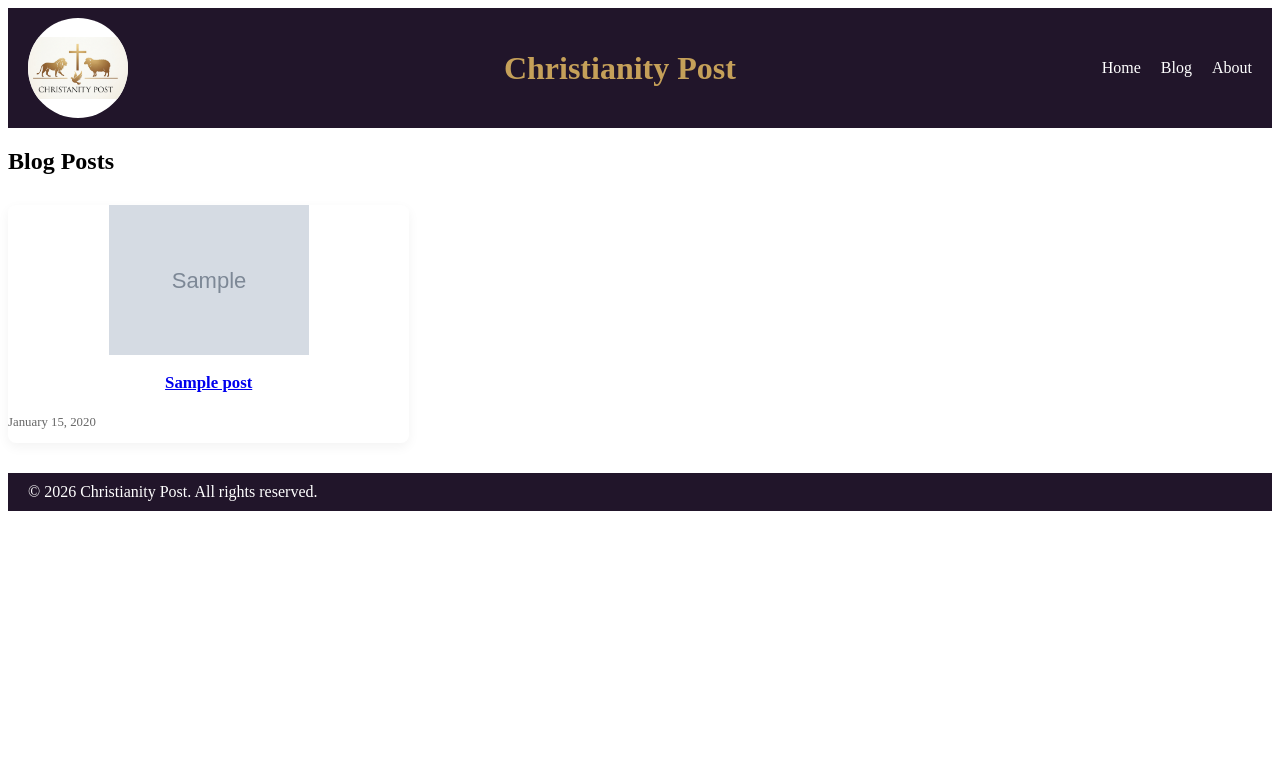
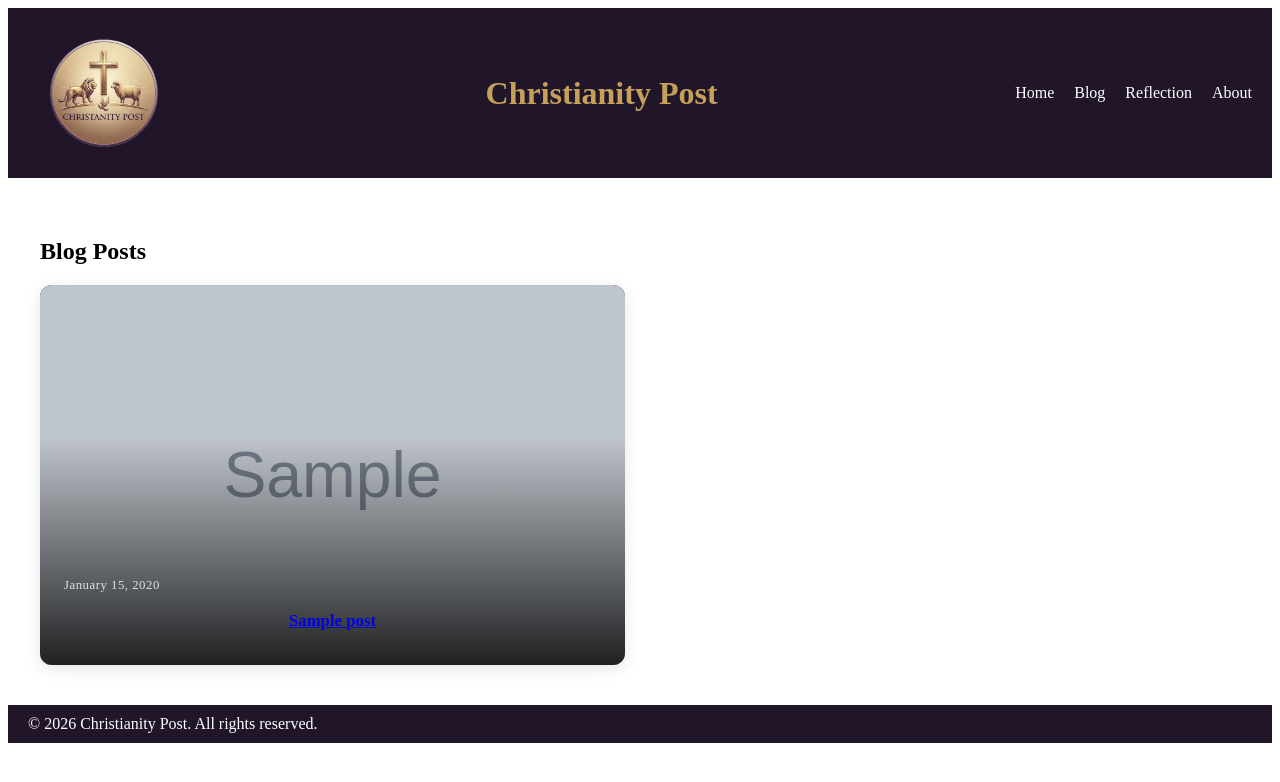
Before and after one commit to elwen-maculob/christianity-post, a Django app: template blog/templates/blog/blog_list.html in a window 1280 px wide. Shown: the top 782 px of the page. Run offline with Django 5.2, Linux system fonts and the light colour scheme; the template is opened without the code that fills it: most values are stand-ins (such as "Sample title", 1, 10 or a date in 2020); grey boxes marked "Sample" are stand-in pictures.

Commit message:
Addded new logo, reflection list and new custom.css

```diff
--- a/blog/models.py
+++ b/blog/models.py
@@ -19,6 +19,7 @@
     author = models.ForeignKey(User, on_delete=models.CASCADE, related_name='blog_posts')
     category = models.ForeignKey(Category, on_delete=models.PROTECT, null=True, blank=True, related_name='posts')
     content = models.TextField()
+    description = models.TextField(max_length=300, blank=True, null=True)
     verse_highlight = models.TextField(blank=True, null=True, help_text="Optional scripture verse to meditate on.")
     featured_image = models.ImageField(upload_to='featured_images/', blank=True, null=True)
     created_on = models.DateField()
--- a/blog/static/blog/css/style.css
+++ b/blog/static/blog/css/custom.css
@@ -43,11 +43,6 @@
     color: #fff;
 }
 
-.featured-post-image {
-    max-width: 200px;
-    height: auto;
-    margin-bottom: 20px;
-}
 .post-detail-image {
     display: block;
     margin: 20px auto;
@@ -58,14 +53,20 @@
     object-fit: cover;
 }
 .site-logo {
-    max-width: 100px;
-    height: 100px;
+    background: transparent !important;
+    max-width: 150px;
+    height: 150px;
     border-radius: 50%;
     object-fit: contain;
     margin-right: 10px;
-    background-color: #fff;
+    mix-blend-mode: screen;
 }
 
+.blog-list-container, .reflection-list-container {
+    max-width: 1200px;
+    margin: 0 auto;
+    padding: 40px 20px;
+}
 .post-container {
     max-width: 800px;
     margin: 40px auto;
@@ -101,11 +102,12 @@
     box-shadow: 0 4px 15px rgba(0, 0, 0, 0.5);
 }
 
-.blog-list {
+.blog-list, .reflection-list {
     display: grid;
-    grid-template-columns: repeat(3, 1fr);
+    grid-template-columns: repeat(2, 1fr);
     gap: 30px;
-    margin: 30px 0;
+    width: 100%;
+    margin-top: 20px;
 }
 .blog-list h3 {
     font-size: 1.05rem;
@@ -114,35 +116,66 @@
     text-align: center;
 }
 .blog-list h3 a {
-    color: #2b1b36;
+    color: #ffffff;
     text-decoration: none;
+    font-size: 1.4rem;
+    font-weight: 700;
+    line-height: 1.3;
+    text-shadow: 0 2px 4px rgba(0,0,0,0.3);
 }
 .blog-list h3 a:hover {
     color: #c5a059;
 }
 .featured-post-image{
+    position: absolute;
+    top: 0;
+    left: 0;
     width: 100%;
-    height: auto;
-    max-height: 260px;
-    object-fit: contain;
-    margin: 0 auto;
+    height: 100%;
+    object-fit: cover;
     object-position: center;
-    background-color: #f9f9f9;
-    display: block;
+    z-index: 1;
 }
 .blog-card {
-    background-color: #ffffff;
-    border-radius: 8px;
-    box-shadow: 0 4px 12px rgba(0, 0, 0, 0.05);
+    position: relative;
+    width: 100%;
+    height: 380px;
+    border-radius: 12px;
     overflow: hidden;
+    box-shadow: 0 4px 15px rgba(0, 0, 0, 0.1);
     display: flex;
     flex-direction: column;
-    transition: transform 0.2s ease;
+    justify-content: flex-end;
+    background-color: #1a1a1a;
+}
+.blog-card-overlay {
+    position: absolute;
+    top: 0;
+    left: 0;
+    width: 100%;
+    height: 100%;
+    background: linear-gradient(to bottom, rgba(0,0,0,0.1) 40%, rgba(0, 0, 0, 0.85) 100%);
+    z-index: 2;
+}
+.card-content {
+    position: relative;
+    z-index: 3;
+    padding: 24px;
+    color: #ffffff;
 }
 .blog-card:hover {
     transform: translateY(-4px);
 }
 .post-date {
     font-size: 0.8rem;
-    color: #666666;
+    color: #e0e0e0;
+    margin-bottom: 8px;
+    letter-spacing: 0.5px;
 }
+
+.reflection-list h3 {
+    font-size: 0.85rem;
+    line-height: 1.35;
+    margin-bottom: 8px;
+    text-align: left;
+}
--- a/blog/templates/blog/base.html
+++ b/blog/templates/blog/base.html
@@ -5,15 +5,16 @@
         <meta charset="UTF-8">
         <meta name="viewport" content="width=device-width, initial-scale=1.0">
         <title>{% block title %}Christianity Post{% endblock %}</title>
-        <link rel="stylesheet" href="{% static 'blog/css/style.css' %}">
+        <link rel="stylesheet" href="{% static 'blog/css/custom.css' %}">
     </head>
     <body>
         <header class="site-header">
-            <img src="{% static 'blog/featured_images/cp_logo.jpg' %}" alt="Christianity Post Logo" class="site-logo">
+            <img src="{% static 'blog/featured_images/cp_logo.png' %}" alt="Christianity Post Logo" class="site-logo">
             <h1>Christianity Post</h1>
             <ul>
                 <li><a href="{% url 'blog:home' %}">Home</a></li>
                 <li><a href="{% url 'blog:blog_list' %}">Blog</a></li>
+                <li><a href="{% url 'blog:reflection_list' %}">Reflection</a></li>
                 <li><a href="{% url 'blog:about' %}">About</a></li>
             </ul>
         </header>
--- a/blog/templates/blog/blog_list.html
+++ b/blog/templates/blog/blog_list.html
@@ -7,13 +7,18 @@
     <div class="blog-list">
         {% for post in blog_list %}
             <div class="blog-card">
-                <a href="{% url 'blog:post_detail' post.slug %}">
-                    {% if post.featured_image %}
-                        <img src="{{ post.featured_image.url }}" alt="{{ post.title }}" class="featured-post-image">
-                    {% endif %}
-                    <h3>{{ post.title }}</h3>
-                </a>
-                <p class="post-date">{{ post.created_on|date:"F j, Y" }}</p>
+                {% if post.featured_image %}
+                    <img src="{{ post.featured_image.url }}" alt="{{ post.title }}" class="featured-post-image">
+                {% endif %}
+
+                <div class="blog-card-overlay"></div>
+
+                <div class="card-content">
+                    <p class="post-date">{{ post.created_on|date:"F j, Y" }}</p>
+                    <a href="{% url 'blog:post_detail' post.slug %}">
+                        <h3>{{ post.title }}</h3>
+                    </a>
+                </div>
             </div>
         {% empty %}
             <p>No blog posts available.</p>
--- a/blog/views.py
+++ b/blog/views.py
@@ -21,7 +21,7 @@
 class ReflectionListView(ListView):
     model = Post
     template_name="blog/reflection_list.html"
-    context_object_name="reflections"
+    context_object_name="reflection_list"
     def get_queryset(self):
         return Post.objects.filter(category__name="Reflection", status=1).order_by("-created_on")
 #4. Post detail view
```
Also changed, not shown: blog/templates/blog/reflection_list.html (added, +21 -0 lines), blog/migrations/0002_post_description_alter_post_created_on_and_more.py (added), blog/static/blog/featured_images/cp_logo.jpg, blog/static/blog/featured_images/cp_logo.png (added), 1 other file.
